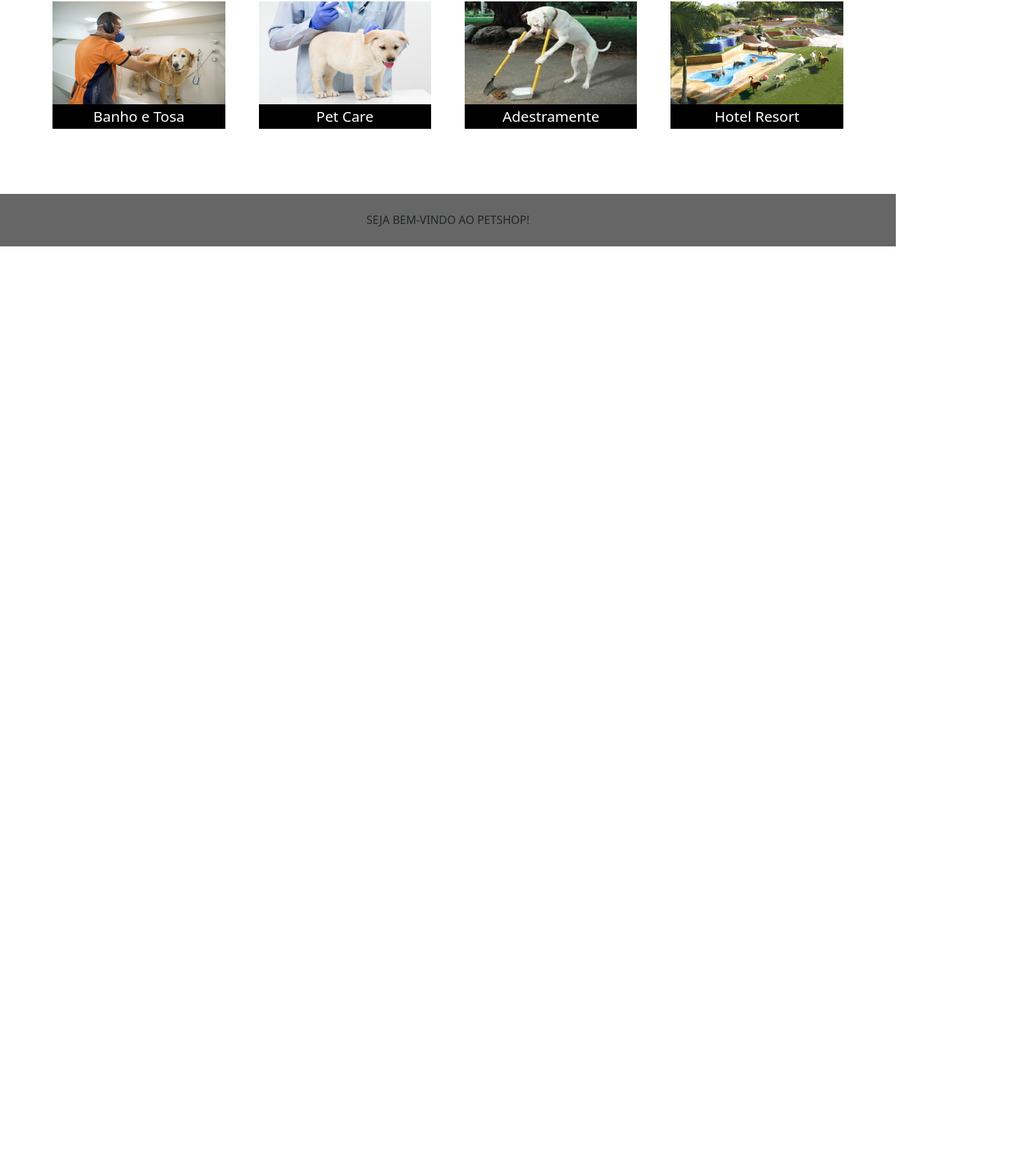
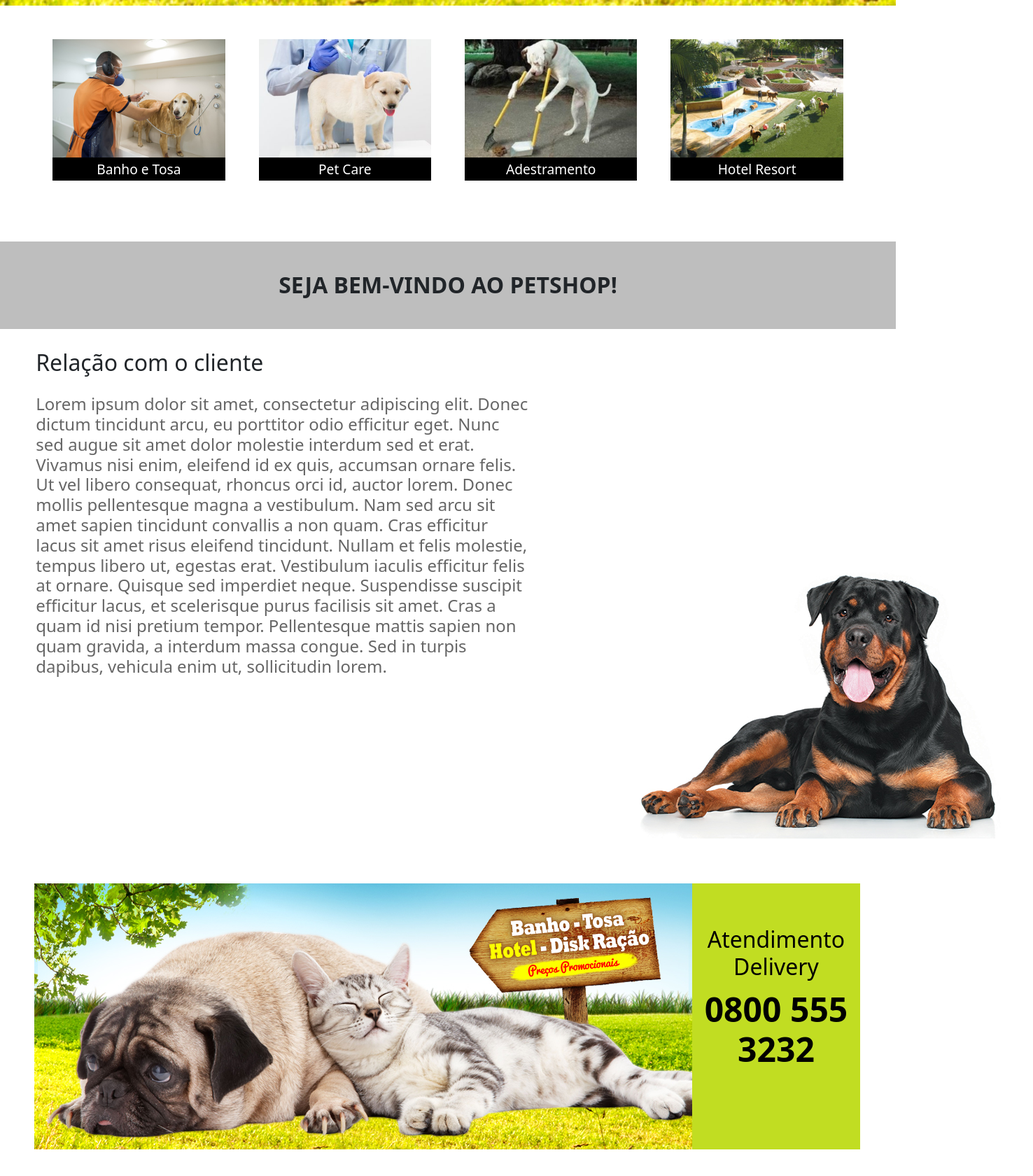
Before and after one commit to isabelatodescatt2/petshopAulaFORK, a React (Create React App) app: page / in a window 1280 px wide. Shown: the part 868-2548 px from the top of the page at 70% size, 1476 px wide, since content can reach past the window. Before the commit the page ends 1220 px from the top, so only its background shows below. Built offline with nearby package versions, Linux system fonts and the light colour scheme.

Commit message:
Add files via upload

```diff
--- a/src/App.css
+++ b/src/App.css
@@ -1,64 +1,117 @@
-.logo img {
-
+.logo img{
 	height: 100px;
 }
 
-.menu {
-
-	font-weight: 600 !important;
+.menu{
+	font-weight: 500 !important;
 	text-transform: uppercase;
 	padding: 0 20px !important;
 	border-left: 1px solid #666 !important;
-	font-size: 20px !important;
+	font-size: 18px !important;
 }
 
-.menu:first-child {
-
+.menu:first-child{
 	border-left: none !important;
 }
 
-.menu a {
-
+.menu a{
 	color: #666;
 	text-decoration: none;
 }
 
 .menu a:hover {
-
 	opacity: 0.7;
 }
 
-.carousel-img {
+.carrosel .carousel-item{
+	height: 750px;
+	overflow: hidden;
+}
 
+.carrosel .carousel-item img{
+	width: 100%;
+	height: 100%;
+	object-fit: cover;
+	object-position: center;
+}
+
+.servico img{
 	width: 100%;
 	object-fit: cover;
-	height: 80vh;
+	display: block;
+	height: 70%;
 }
 
 .section {
-
 	margin: 0 4%;
 }
 
-.section h3 {
-
+.section h3{
 	background-color: black;
 	color: white;
-	text-align: center;
-	font-size: 1.3rem;
 	padding: 2%;
-}
-
-.servico img{
-
-	width: 100%;
-	height: 65%;
+	font-size: 1.2rem;
 }
 
 .tituloSection {
+	background-color: #bebebe;
+	padding: 3%;
+	text-align: center;
+	font-size: xx-large;
+	font-weight: bold;
+}
 
-	background-color: #666;
+.imagem_cliente {
+	position: relative;
+	margin-left: 140%;
+	margin-top: -30%;
+	z-index: 0;
+}
+
+.txt_clientes{
+	position: relative;
+	z-index: 1;
+	color: #666;
+	font-weight: 200;
+	margin-right: -20%;
+}
+
+.titulo_cliente {
+	padding-top: 5%;
+	padding-bottom: 3%;
+
+}
+
+.img_Delivery {
+	z-index: 0;
+	padding-left: 4%;
+}
+
+.atendimento_txt {
 	width: 100%;
-	padding: 2%;
-	text-align: center;
+	height: 100%;
+	position: relative;
+	background-color: rgb(193, 221, 34);
+	z-index: 1;
+	padding-top: 5%;
+	font-weight: bolder;
+	color: black;
 }
+
+.delivery {
+	padding-top: 5%;
+	padding-bottom: 3%;
+	margin-right: 4%;
+	display: flex;
+}
+
+.delivery_titulo {
+	color: black;
+	font-size: 300%;
+	padding-top: 2%;
+	font-weight: bold;
+}
+
+.titulo_delivery {
+	font-size: 200%;
+}
--- a/src/App.js
+++ b/src/App.js
@@ -6,22 +6,21 @@
 import Adestramento from "./pages/Adestramento";
 import NavbarMenu from "./pages/NavbarMenu";
 
-
-function App() {
+const App = () => {
 	return (
 		<Router>
-      <NavbarMenu/>
+			<header>
+				<NavbarMenu />
+			</header>
 
 			<Routes>
-          <Route path="/" element={ <Home />} />
-          <Route path="/banho-e-tosa" element={ <BanhoTosa />} />
-          <Route path="/hotel-resort" element={ <HotelResort />} />
-          <Route path="/adestramento" element={ <Adestramento />} />
+				<Route path="/" element={<Home />} />
+				<Route path="/banho-e-tosa" element={<BanhoTosa />} />
+				<Route path="/hotel-resort" element={<HotelResort />} />
+				<Route path="/adestramento" element={<Adestramento />} />
 			</Routes>
-
 		</Router>
 	);
-}
-
+};
 
 export default App;
--- a/src/components/Banner.js
+++ b/src/components/Banner.js
@@ -1,25 +1,21 @@
 import React from "react";
 import Carousel from 'react-bootstrap/Carousel';
-import bannerUm from '../imagens/Banner-01.jpg';
+import bannerUm from '../imagens/Banner01.jpg';
 import bannerDois from '../imagens/banner.jpg';
-import bannerTres from '../imagens/banho-e-tosa.png'
+import bannerTres from '../imagens/banhoeTosa.png'
 
 function Banner() {
   return (
-    <Carousel>
-
-      <Carousel.Item interval={3500}>
-        <img src={bannerUm} className="carousel-img" alt="Banner 1" />
+    <Carousel className="carrosel">
+      <Carousel.Item>
+        <img src={bannerUm} className="d-block w-100" alt="Banner 1" />
       </Carousel.Item>
-
-      <Carousel.Item interval={3500}>
-        <img src={bannerDois} className="carousel-img" alt="Banner 2" />
+      <Carousel.Item>
+        <img src={bannerDois} className="d-block w-100" alt="Banner 2" />
       </Carousel.Item>
-
-      <Carousel.Item interval={3500}>
-        <img src={bannerTres} className="carousel-img" alt="Banner 3" />
+      <Carousel.Item>
+        <img src={bannerTres} className="d-block w-100" alt="Banner 3" />
       </Carousel.Item>
-
     </Carousel>
   );
 }
--- /dev/null
+++ b/src/components/Cliente.js
@@ -0,0 +1,14 @@
+import React from 'react'
+import Col from 'react-bootstrap/Col'
+
+function Cliente(props) {
+    return (
+      <Col lg="" md="6" sm="12">
+          <h2 className='titulo_cliente'>{ props.tituloCliente }</h2>
+          <h4 className='txt_clientes'>{ props.textCliente }</h4>
+          <img className='imagem_cliente' src={ props.imagemCliente } alt={ props.tituloCliente } />
+      </Col>
+    )
+  }
+
+export default Cliente
--- /dev/null
+++ b/src/components/Delivery.js
@@ -0,0 +1,16 @@
+import React from 'react'
+import Col from 'react-bootstrap/Col'
+
+function Delivery(props) {
+  return (
+    <Col className='delivery'>
+          <img className='img_Delivery' src={ props.imagemDelivery } alt={ props.altDelivery } />
+          <div className='atendimento_txt'>
+            <h3 className='titulo_delivery text-center'>{ props.tituloDelivery }</h3>
+            <h2 className='delivery_titulo text-center'>{ props.numeroDelivery }</h2>
+          </div>
+      </Col>
+  )
+}
+
+export default Delivery
--- a/src/components/Servico.js
+++ b/src/components/Servico.js
@@ -1,11 +1,11 @@
 import React from 'react'
 import Col from 'react-bootstrap/Col'
 
-function Servico( props ) {
+function Servico(props) {
   return (
     <Col lg="3" md="6" sm="12" className='servico px-4'>
-        <img src={ props.imagemServico } alt= { props.tituloImagem}/>
-        <h3>{ props.tituloServico }</h3>
+        <img src={ props.imagemServico } alt={ props.tituloImagem } />
+        <h3 className='text-center mb-4'>{ props.tituloServico }</h3>
     </Col>
   )
 }
--- /dev/null
+++ b/src/components/TituloSecao.js
@@ -0,0 +1,9 @@
+import React from 'react'
+
+function TituloSecao() {
+  return (
+    <div className='tituloSection' >SEJA BEM-VINDO AO PETSHOP!</div>
+  )
+}
+
+export default TituloSecao
--- a/src/pages/Home.js
+++ b/src/pages/Home.js
@@ -1,29 +1,40 @@
 import React from "react";
-import Banner from "../components/Banner"
+import Banner from "../components/Banner";
+import banner from "../imagens/banner.jpg";
 import Servico from "../components/Servico";
-import BemVindo from "../components/BemVindo";
-import banhoTosa from "../imagens/banho-tosa.jpg";
-import vacinaCachorro from "../imagens/imagens-banho-e-tosa/vacina-cachorro.jpg";
+import banhoTosa from "../imagens/banhoTosa.jpg";
+import vacinaCachorro from "../imagens/vacina-cachorro.jpg";
 import adestramento from "../imagens/adestramento.jpg";
 import hotelResort from "../imagens/hotel-para-cachorros.jpg";
-
+import TituloSecao from "../components/TituloSecao";
+import Cliente from "../components/Cliente";
+import Cachorro from "../imagens/rottweiller.jpg"
+import Delivery from "../components/Delivery";
 
 const Home = () => {
 	return (
 		<div>
 			<Banner/>
 
-			<h1>Home</h1>
-
-			<section className="section d-flex py-5">
-				<Servico imagemServico={banhoTosa} tituloImagem="Banho e Tosa para Pets" tituloServico="Banho e Tosa"/>
-				<Servico imagemServico={vacinaCachorro} tituloImagem="Pet Care para Pets" tituloServico="Pet Care"/>
-				<Servico imagemServico={adestramento} tituloImagem="Adestramento para Pets" tituloServico="Adestramente"/>
-				<Servico imagemServico={hotelResort} tituloImagem="Hotel resort para Pets" tituloServico="Hotel Resort"/>
+			<section className='section d-flex py-5'>
+			<Servico imagemServico={ banhoTosa } tituloImagem="Banho e Tosa para Pets" tituloServico="Banho e Tosa" />
+			<Servico imagemServico={ vacinaCachorro } tituloImagem="Pet care para pets" tituloServico="Pet Care" />
+			<Servico imagemServico={ adestramento } tituloImagem="Adestramento para pets" tituloServico="Adestramento" />
+			<Servico imagemServico={ hotelResort } tituloImagem="Hotel e resorts para pets" tituloServico="Hotel Resort" />
 			</section>
 
-			<BemVindo/>
+			<TituloSecao />
+
+			<section className='section d-flex'>
+			<Cliente tituloCliente="Relação com o cliente" textCliente="Lorem ipsum dolor sit amet, consectetur adipiscing elit. Donec dictum tincidunt arcu, eu porttitor odio efficitur eget. Nunc sed augue sit amet dolor molestie interdum sed et erat. Vivamus nisi enim, eleifend id ex quis, accumsan ornare felis. Ut vel libero consequat, rhoncus orci id, auctor lorem. Donec mollis pellentesque magna a vestibulum. Nam sed arcu sit amet sapien tincidunt convallis a non quam. Cras efficitur lacus sit amet risus eleifend tincidunt. Nullam et felis molestie, tempus libero ut, egestas erat. Vestibulum iaculis efficitur felis at ornare. Quisque sed imperdiet neque. Suspendisse suscipit efficitur lacus, et scelerisque purus facilisis sit amet. Cras a quam id nisi pretium tempor. Pellentesque mattis sapien non quam gravida, a interdum massa congue. Sed in turpis dapibus, vehicula enim ut, sollicitudin lorem." Cliente imagemCliente={ Cachorro } />
+			</section>
+
+			<section className="d-flex">
+				<Delivery imagemDelivery={ banner } tituloDelivery="Atendimento Delivery" numeroDelivery="0800 555 3232" />
+			</section>
+
 		</div>
+
 	);
 };
 
--- a/src/pages/HotelResort.js
+++ b/src/pages/HotelResort.js
@@ -3,7 +3,7 @@
 function HotelResort() {
 	return (
 		<div>
-			<h1>Hotel Resort</h1>
+			<h1>Hotel e Resort</h1>
 		</div>
 	);
 }
--- a/src/pages/NavbarMenu.js
+++ b/src/pages/NavbarMenu.js
@@ -3,24 +3,24 @@
 import Nav from "react-bootstrap/Nav";
 import Navbar from "react-bootstrap/Navbar";
 import petShopLogo from "../imagens/petShopLogo.png";
-import { Link } from "react-router-dom";
+import { Link } from 'react-router-dom'
 
 function NavbarMenu() {
-  return (
-    <Navbar bg="light" data-bs-theme="light">
+	return (
+		<Navbar bg="light" data-bs-theme="light">
 			<Container>
-				<Navbar.Brand className='logo' href="#home">
-            <Link to='/'><img src={petShopLogo} alt='Logo Pet Shop'/></Link>
-        </Navbar.Brand>
-				<Nav className="ms-auto">
-            <Nav.Link className='menu'><Link to='/'>Home</Link></Nav.Link>
-            <Nav.Link className='menu'><Link to='/banho-e-tosa'>Banho e Tosa</Link></Nav.Link>
-            <Nav.Link className='menu'><Link to='/hotel-resort'>Hotel Resort</Link></Nav.Link>
-            <Nav.Link className='menu'><Link to='/adestramento'>Adestramento</Link></Nav.Link>
-        </Nav>
+				<Navbar.Brand className="logo" href="#home">
+					<Link to="/"> <img src={petShopLogo} alt="logo Pet Shop"/> </Link>
+				</Navbar.Brand>
+				<Nav className="ms-auto" >
+					<Nav.Link className="menu" ><Link to='/'>Home</Link></Nav.Link>
+					<Nav.Link className="menu" ><Link to='/banho-e-tosa'>Banho e Tosa</Link></Nav.Link>
+					<Nav.Link className="menu" ><Link to='/hotel-resort'>Hotel Resort</Link></Nav.Link>
+					<Nav.Link className="menu" ><Link to='/adestramento'>Adestramento</Link></Nav.Link>
+				</Nav>
 			</Container>
 		</Navbar>
 	);
-};
+}
 
 export default NavbarMenu;
```
Also changed, not shown: src/imagens/banhoTosa.jpg (added), src/imagens/banhoeTosa.png (added). Lines whose indentation alone changed are shown as unchanged.
